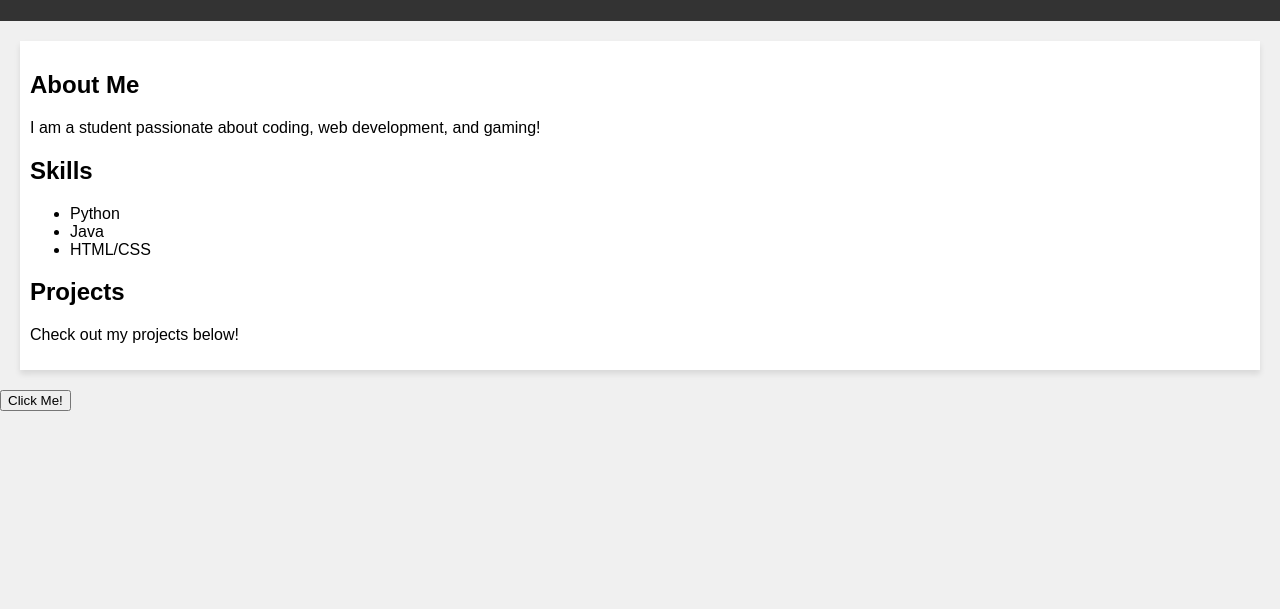
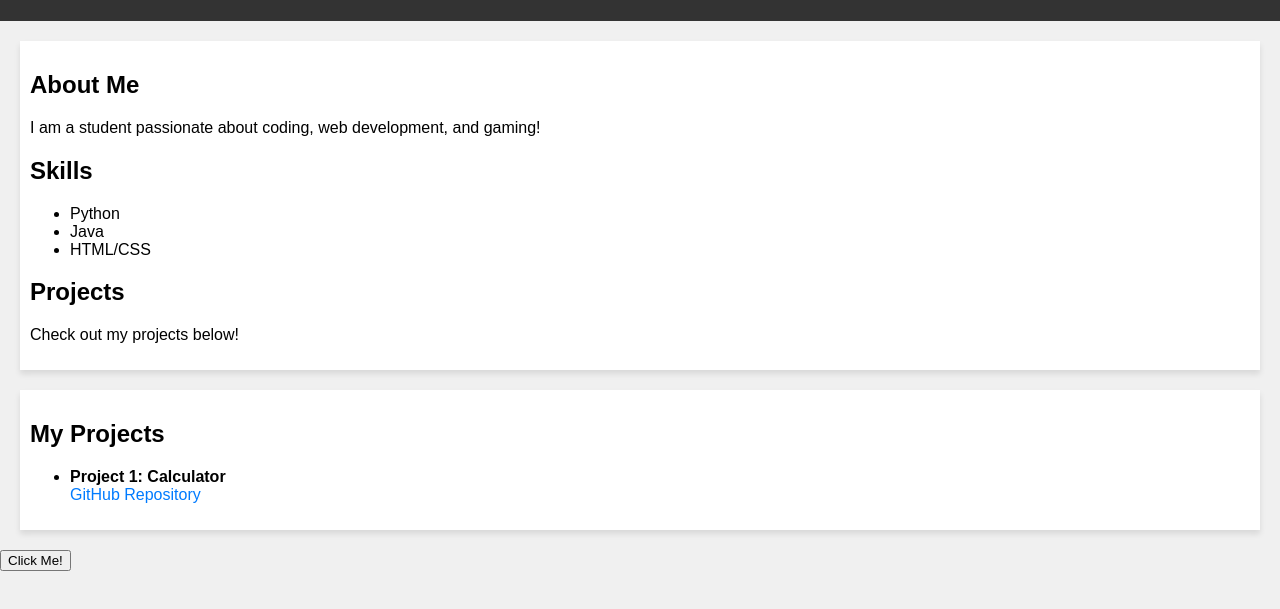
Before and after one commit to kaharkartik9/my-portfolio-, a plain HTML site: page index.html in a window 1280 px wide. Shown: the part 99-708 px from the top of the page. Drawn offline with Linux system fonts and the light colour scheme.

Commit message:
Update index.html

```diff
--- a/index.html
+++ b/index.html
@@ -22,6 +22,20 @@
         <h2>Projects</h2>
         <p>Check out my projects below!</p>
     </section>
+
+
+<section>
+    <h2>My Projects</h2>
+    <ul>
+
+        <li>
+            <strong>Project 1: Calculator</strong><br>
+            <a href="https://github.com/kaharkartik9/projects/blob/main/calculator.py" target="_blank">GitHub Repository</a>
+        </li>
+    </ul>
+</section>
+
+
 <button onclick="showMessage()">Click Me!</button>
 <p id="message"></p>
 
```
